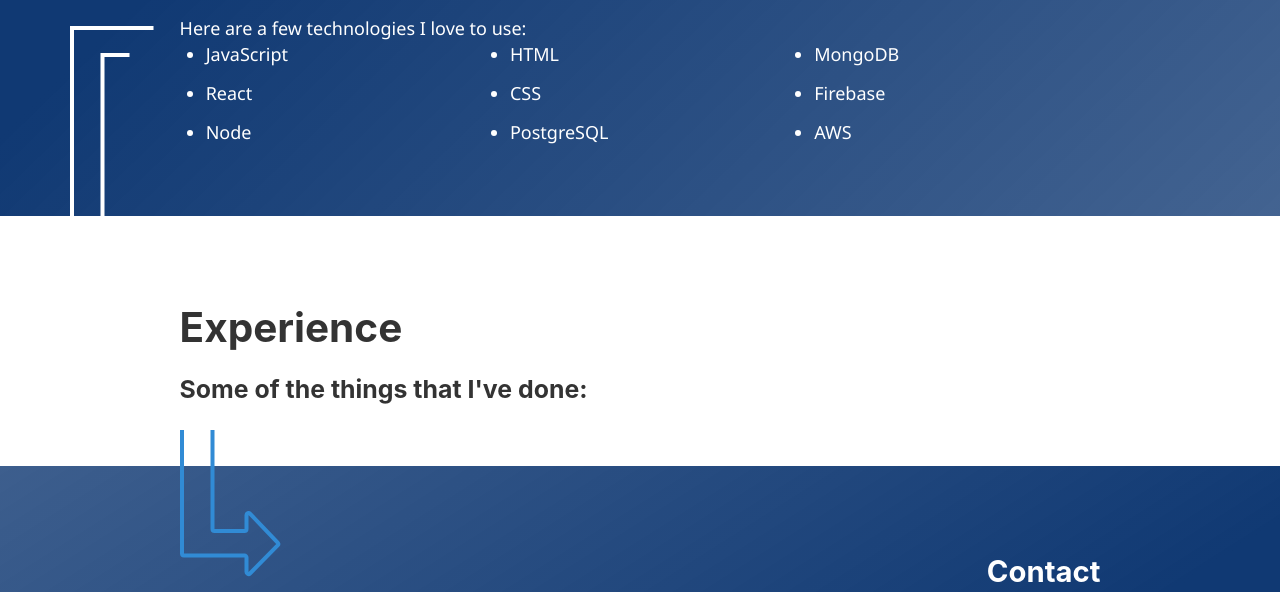
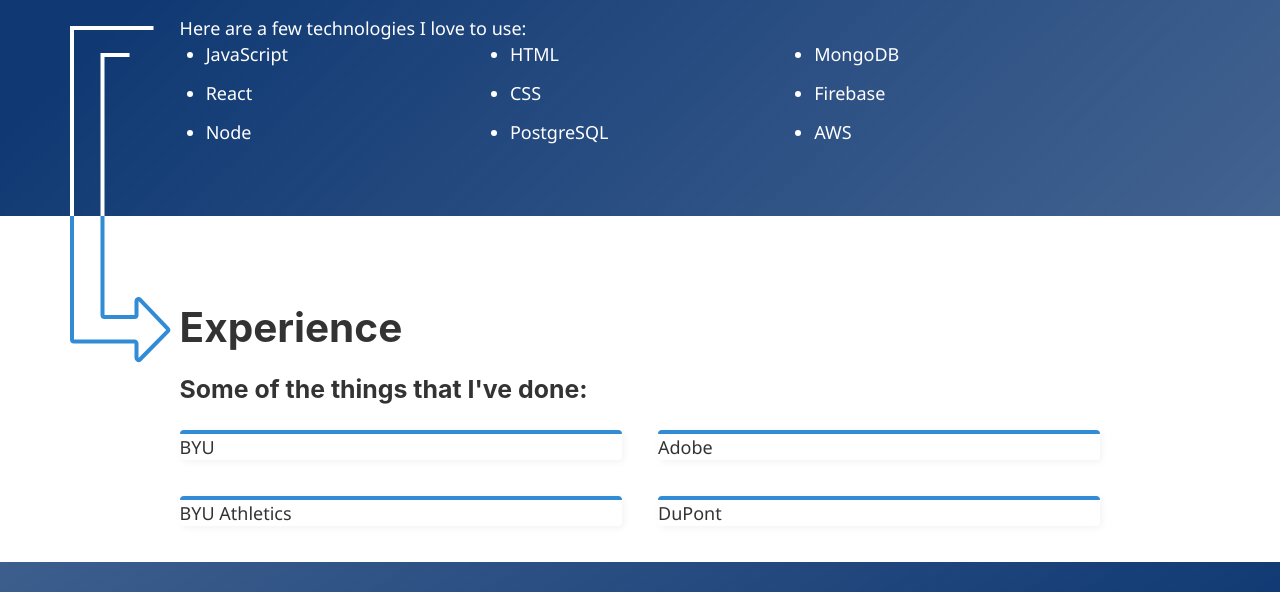
Before and after one commit to garrowp/personal, a Gatsby site: page / in a window 1280 px wide. Shown: the part 1086-1678 px from the top of the page. Built offline with nearby package versions, Linux system fonts and the light colour scheme; Gatsby itself is replaced by a stand-in of ours.

Commit message:
Create cards for experiences

```diff
--- /dev/null
+++ b/src/components/card.js
@@ -0,0 +1,23 @@
+import React from 'react'
+import styled from 'styled-components'
+
+const Container = styled.div`
+    border-width: 4px 0px 0px 0px;
+    border-color: rgba(49, 139, 213, 1);
+    border-radius: 4px;
+    border-style: solid;
+    box-shadow: 2px 2px 6px 0px rgba(194, 194, 205, 0.2);
+    /* hover styles */
+    :hover {
+        border-style: solid;
+        box-shadow: 0px 6px 12px 3px rgba(194, 194, 205, 0.2);
+    }
+`
+
+const Card = ({ children }) => (
+    <Container>
+        {children}
+    </Container>
+)
+
+export default Card
--- a/src/components/experience.js
+++ b/src/components/experience.js
@@ -1,6 +1,7 @@
 import React from 'react'
 import styled from 'styled-components'
 
+import Card from './card'
 import ToExperience from '../images/to-experience.svg'
 
 const Container = styled.div`
@@ -16,16 +17,30 @@
     position: relative;
 `
 
+const CardContainer = styled.div`
+    display: grid;
+    grid-template-columns: repeat(2, 1fr);
+    grid-gap: 2rem;
+`
+
 const Experience = () => (
     <Container id='experience'>
         <Wrapper>
             <h1>Experience</h1>
             <h3>Some of the things that I've done:</h3>
+            <CardContainer>
+                <Card>BYU</Card>
+                <Card>Adobe</Card>
+                <Card>BYU Athletics</Card>
+                <Card>DuPont</Card>
+            </CardContainer>
             <img
                 src={ToExperience}
                 alt="Arrow to experience"
                 style={{
-                    position: `absolute`
+                    position: `absolute`,
+                    top: 0,
+                    left: `-90px`
                 }}
             />
         </Wrapper>
```
